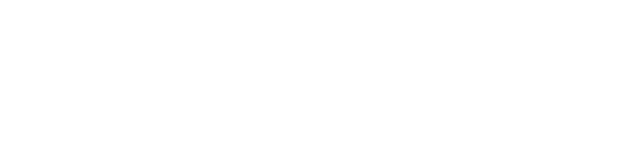
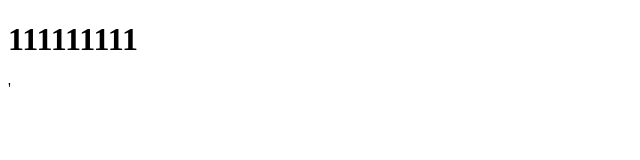
Before and after one commit to chwnn185669/project01, a plain HTML site: page index.html in a window 1280 px wide. Shown: the whole page, without its empty margins (0-640 px from the left). Drawn offline with Linux system fonts and the light colour scheme.

Commit message:
新增index.js和index.css并修改了index.html

```diff
--- a/index.html
+++ b/index.html
@@ -5,8 +5,10 @@
     <meta http-equiv="X-UA-Compatible" content="IE=edge">
     <meta name="viewport" content="width=device-width, initial-scale=1.0">
     <title>Document</title>
+    <link rel="stylesheet" href="./index.css">
 </head>
 <body>
-
+    <h1>111111111</h1>'
+    <script src="./index.js"></script>
 </body>
 </html>
```
Also changed, not shown: index.css (added), index.js (added).
